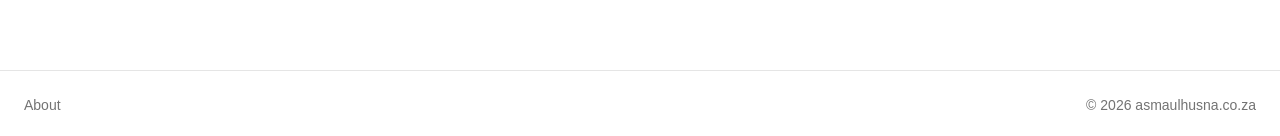
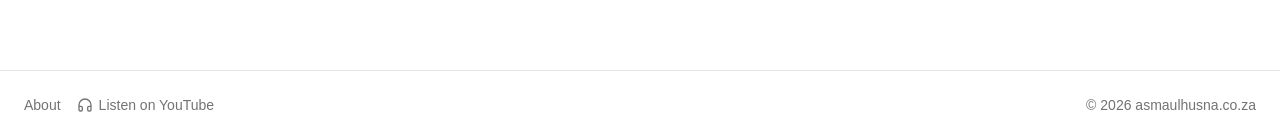
Before and after one commit to imtiazlorgat-aus/asmaulhusna, a Next.js app: page /about in a window 1280 px wide. Shown: the part 1032-1168 px from the top of the page. Built offline with nearby package versions, Linux system fonts and the light colour scheme.

Commit message:
Footer with About and Listen on YouTube links

```diff
--- a/components/layout/Footer.tsx
+++ b/components/layout/Footer.tsx
@@ -1,15 +1,27 @@
 import Link from 'next/link';
+import { Headphones } from 'lucide-react';
+
+const YOUTUBE_URL = 'https://www.youtube.com/watch?v=YxaBFVCZ7CU';
 
 export function Footer() {
   const year = new Date().getFullYear();
   return (
-    <footer className="mt-12 border-t py-6 text-center text-sm text-muted-foreground">
-      <div className="container mx-auto flex flex-col items-center gap-2 px-6 sm:flex-row sm:justify-between">
-        <div>
+    <footer className="mt-12 border-t py-6 text-sm text-muted-foreground">
+      <div className="container mx-auto flex flex-col items-center gap-3 px-6 sm:flex-row sm:justify-between">
+        <nav className="flex items-center gap-4">
           <Link href="/about" className="hover:text-foreground">
             About
           </Link>
-        </div>
+          <a
+            href={YOUTUBE_URL}
+            target="_blank"
+            rel="noopener noreferrer"
+            className="inline-flex items-center gap-1.5 hover:text-foreground"
+          >
+            <Headphones className="h-4 w-4" aria-hidden="true" />
+            Listen on YouTube
+          </a>
+        </nav>
         <div>© {year} asmaulhusna.co.za</div>
       </div>
     </footer>
--- a/package.json
+++ b/package.json
@@ -11,7 +11,7 @@
   "dependencies": {
     "class-variance-authority": "^0.7.1",
     "clsx": "^2.1.1",
-    "lucide-react": "^1.8.0",
+    "lucide-react": "^1.11.0",
     "next": "16.2.4",
     "next-themes": "^0.4.6",
     "postgres": "^3.4.9",
```
Also changed, not shown: 1 other file (tests, documents, lock files or other folders).
